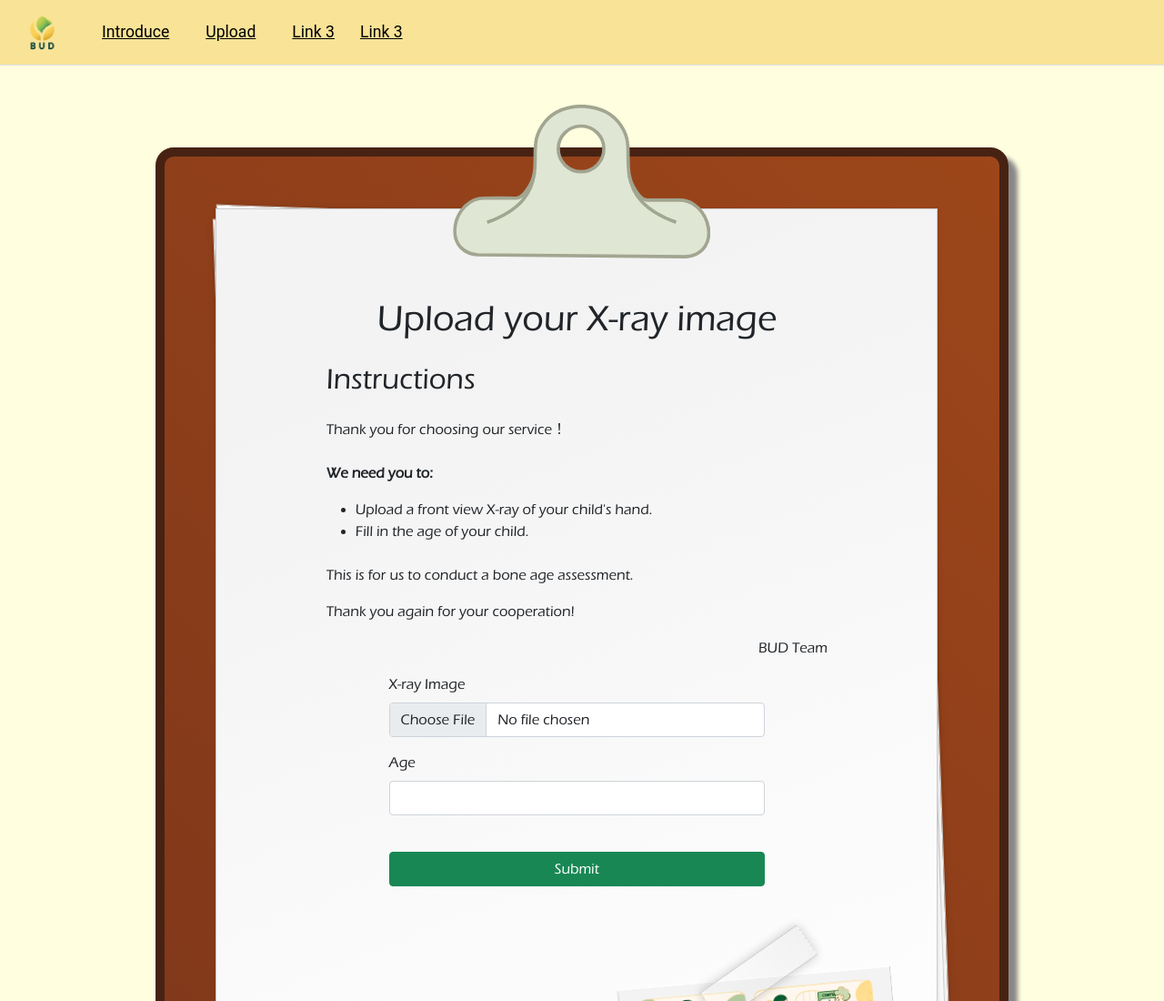
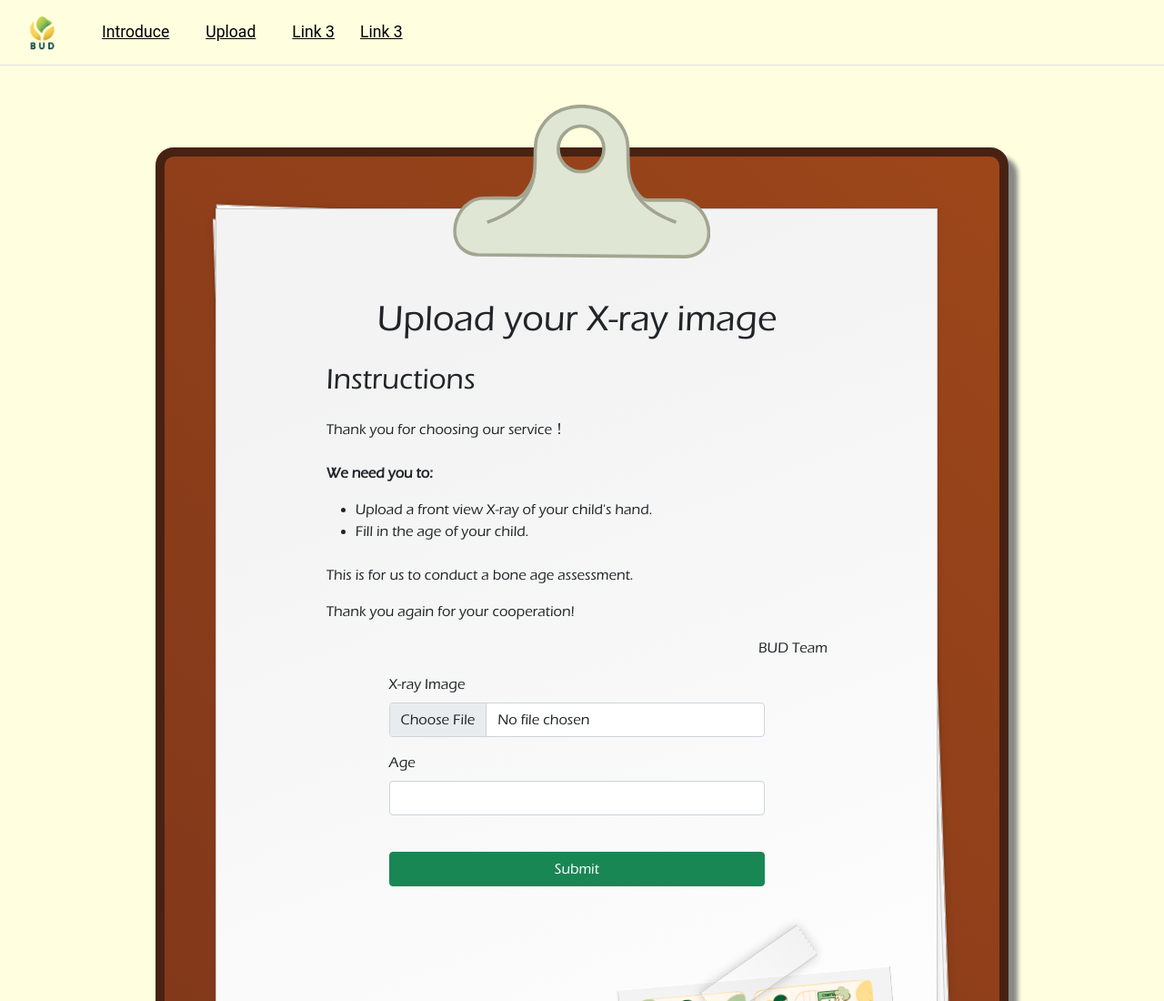
Before and after one commit to YubaC/bud, a plain HTML site: page upload.html in a window 1280 px wide. Shown: the top 1100 px of the page at 91% size. Drawn offline with nearby package versions, Linux system fonts and the light colour scheme.

Commit message:
Feat(upload.html): Remove background color from navbar

```diff
--- a/upload.html
+++ b/upload.html
@@ -17,7 +17,7 @@
 
 <body>
     <header>
-        <nav class="navbar navbar-expand-sm border-bottom fixed-top bg-lightyellow">
+        <nav class="navbar navbar-expand-sm border-bottom fixed-top">
             <a class="navbar-brand ms-3" href="/"><img src="./images/icon.png" alt="BUD Logo"></a>
             <!-- Links -->
             <ul class="navbar-nav d-flex justify-content-between">
```
